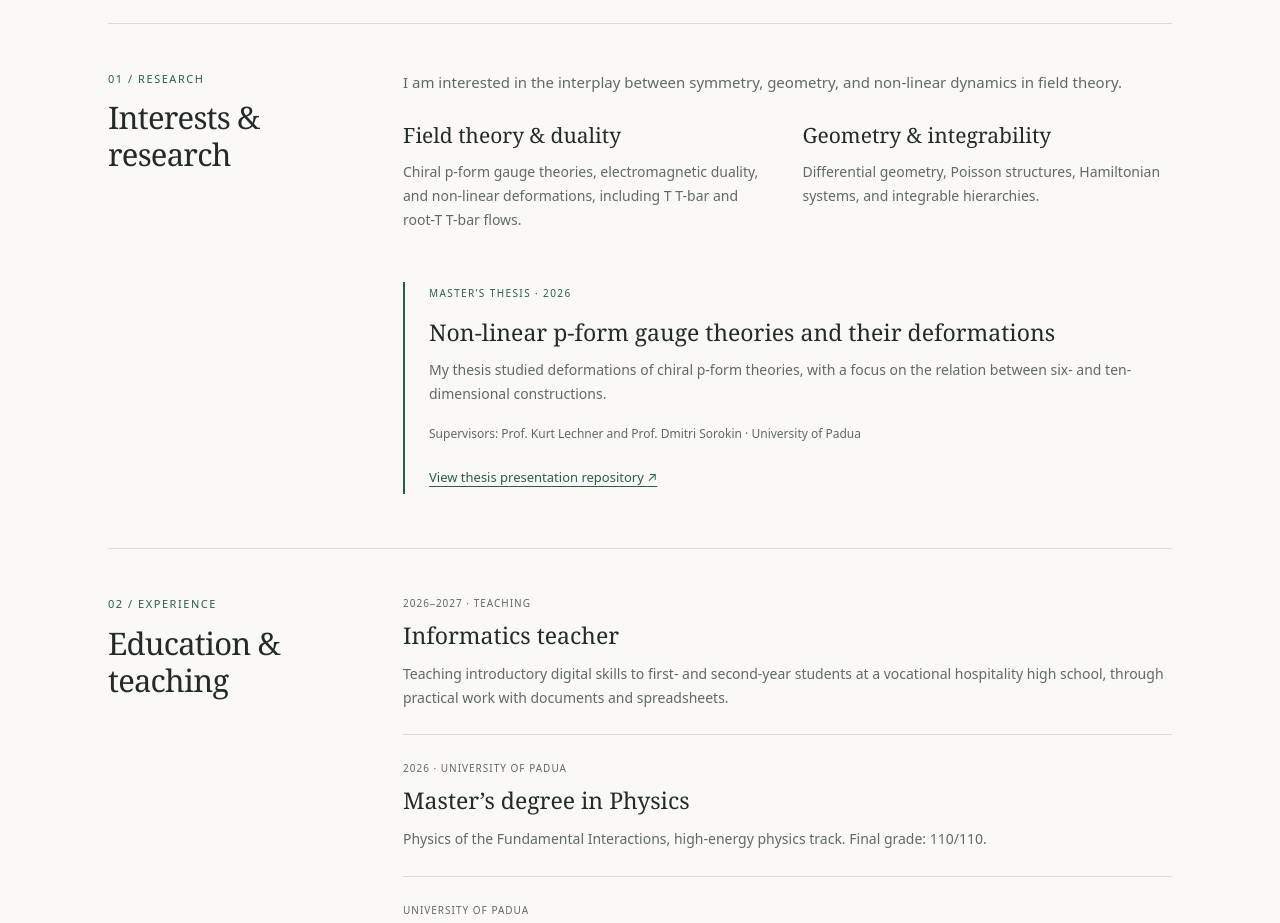
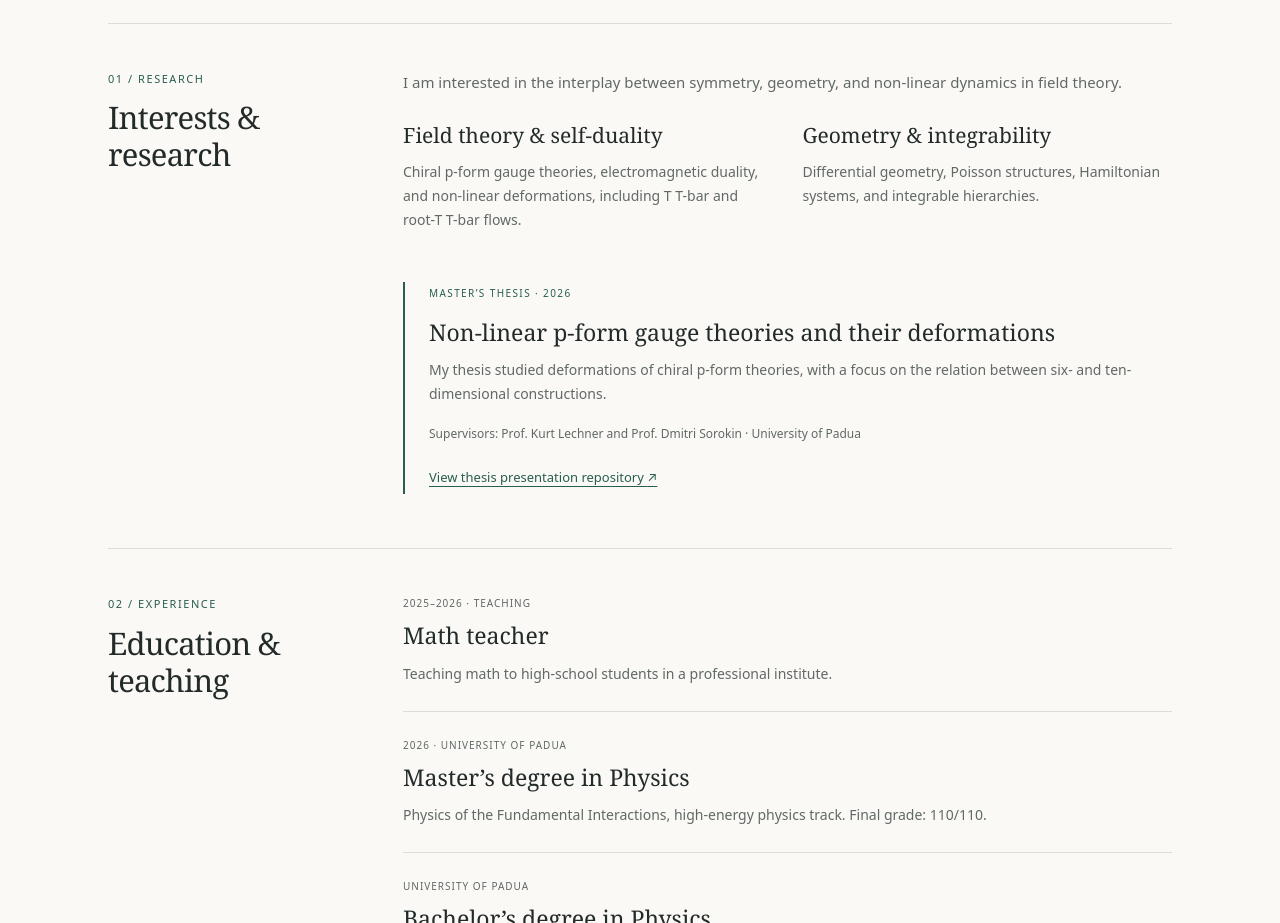
Before and after one commit to SmoothManifold99/Personal-website, a plain HTML site: page index.html in a window 1280 px wide. Shown: the part 920-1843 px from the top of the page. Drawn offline with Linux system fonts and the light colour scheme.

Commit message:
Update experience and research sections in index.html

```diff
--- a/index.html
+++ b/index.html
@@ -45,7 +45,7 @@
       <div class="section-body">
         <p>I am interested in the interplay between symmetry, geometry, and non-linear dynamics in field theory.</p>
         <div class="research-grid">
-          <article><h3>Field theory &amp; duality</h3><p>Chiral p-form gauge theories, electromagnetic duality, and non-linear deformations, including T T-bar and root-T T-bar flows.</p></article>
+          <article><h3>Field theory &amp; self-duality</h3><p>Chiral p-form gauge theories, electromagnetic duality, and non-linear deformations, including T T-bar and root-T T-bar flows.</p></article>
           <article><h3>Geometry &amp; integrability</h3><p>Differential geometry, Poisson structures, Hamiltonian systems, and integrable hierarchies.</p></article>
         </div>
         <article class="thesis"><p class="eyebrow">Master’s thesis · 2026</p><h3>Non-linear p-form gauge theories and their deformations</h3><p>My thesis studied deformations of chiral p-form theories, with a focus on the relation between six- and ten-dimensional constructions.</p><p class="small">Supervisors: Prof. Kurt Lechner and Prof. Dmitri Sorokin · University of Padua</p><a href="https://github.com/SmoothManifold99/MT_Presentation">View thesis presentation repository <span aria-hidden="true">↗</span></a></article>
@@ -54,7 +54,7 @@
     <section id="experience" class="section">
       <div class="section-heading"><p class="eyebrow">02 / Experience</p><h2>Education &amp; teaching</h2></div>
       <div class="section-body">
-        <article class="entry"><p class="entry-meta">2026–2027 · Teaching</p><h3>Informatics teacher</h3><p>Teaching introductory digital skills to first- and second-year students at a vocational hospitality high school, through practical work with documents and spreadsheets.</p></article>
+        <article class="entry"><p class="entry-meta">2025–2026 · Teaching</p><h3>Math teacher</h3><p>Teaching math to high-school students in a professional institute.</p></article>
         <article class="entry"><p class="entry-meta">2026 · University of Padua</p><h3>Master’s degree in Physics</h3><p>Physics of the Fundamental Interactions, high-energy physics track. Final grade: 110/110.</p></article>
         <article class="entry"><p class="entry-meta">University of Padua</p><h3>Bachelor’s degree in Physics</h3><p>Thesis on formal loop spaces, Poisson structures, and Hamiltonian systems, including conserved quantities in the KdV hierarchy.</p><a href="https://github.com/SmoothManifold99/Bachelor-thesis">Bachelor’s thesis repository <span aria-hidden="true">↗</span></a></article>
       </div>
```
